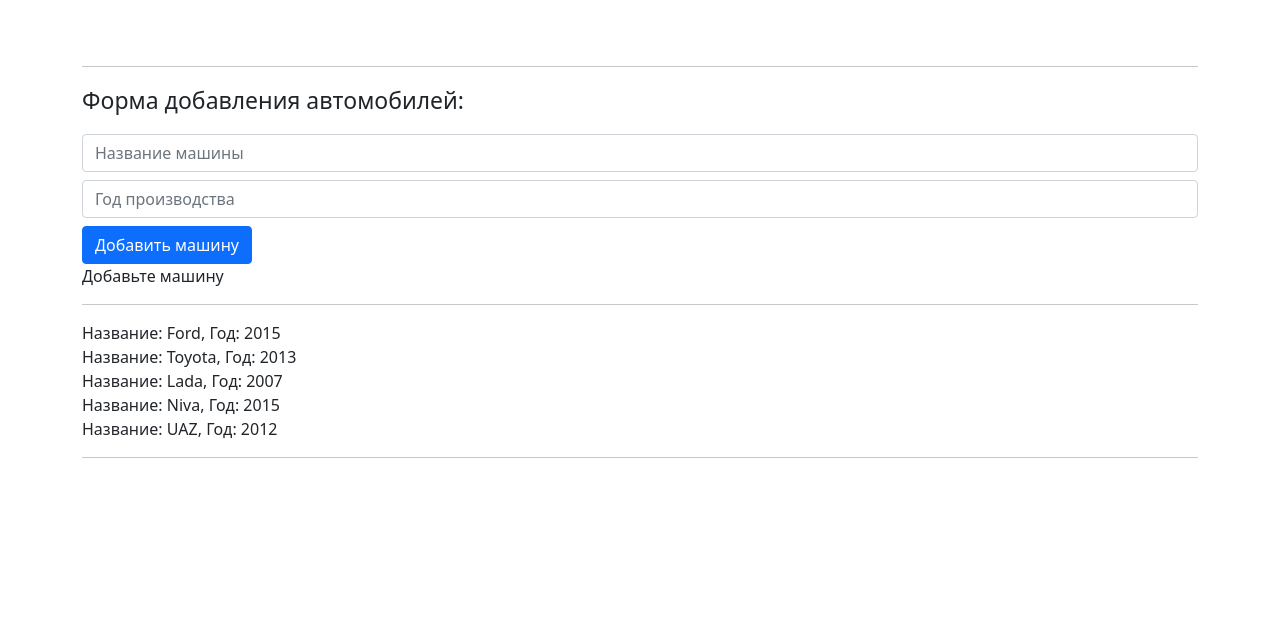
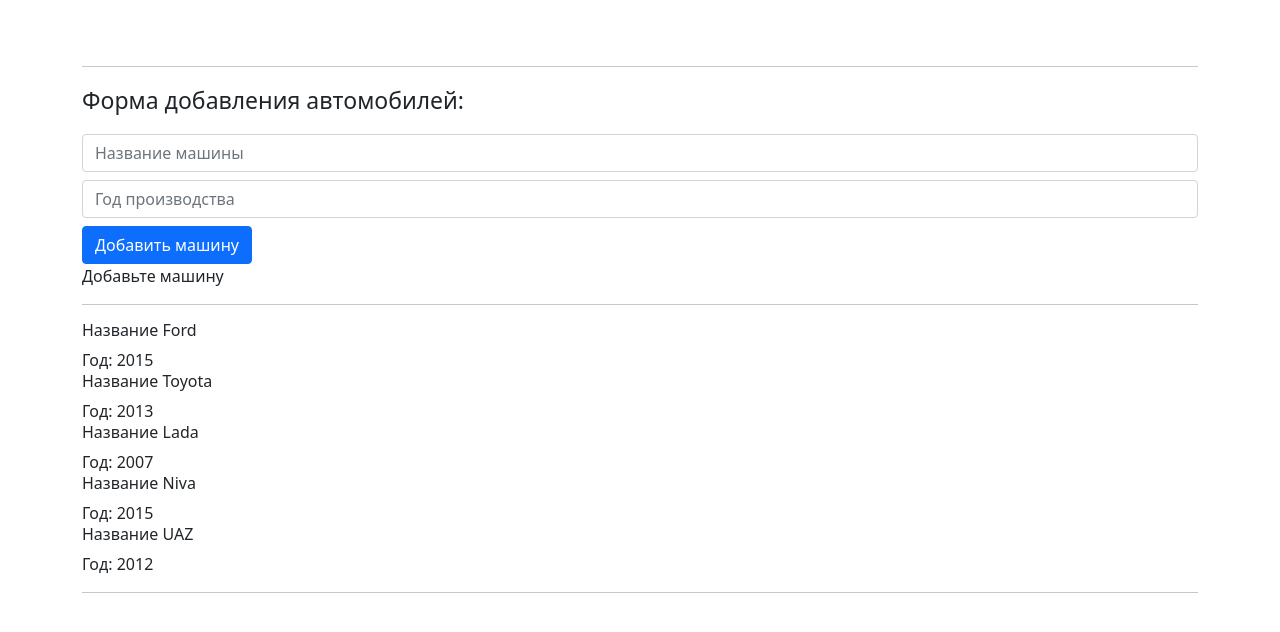
Before and after one commit to Niatomi/js-learn, an Angular app in the folder angular-js-learn/angular-learn-project/: page / in a window 1280 px wide. Shown: the top 632 px of the page. Built offline with nearby package versions, Linux system fonts and the light colour scheme.

Commit message:
Refactored data showing and add alert from ng context

```diff
--- a/angular-js-learn/angular-learn-project/src/app/car/car.component.html
+++ b/angular-js-learn/angular-learn-project/src/app/car/car.component.html
@@ -1 +1,4 @@
-<p>{{ "Название" }}: {{ car.name }}, Год: {{ car.year }}</p>
+<h6 class="list-group-item-heading">Название {{ car.name }}</h6>
+<p class="list-group-item-text">Год: {{ car.year }}</p>
+
+<ng-content></ng-content>
```
